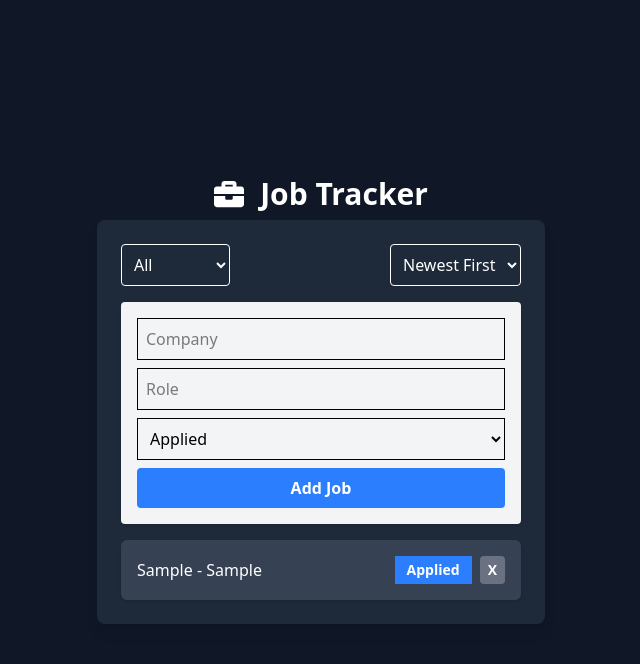
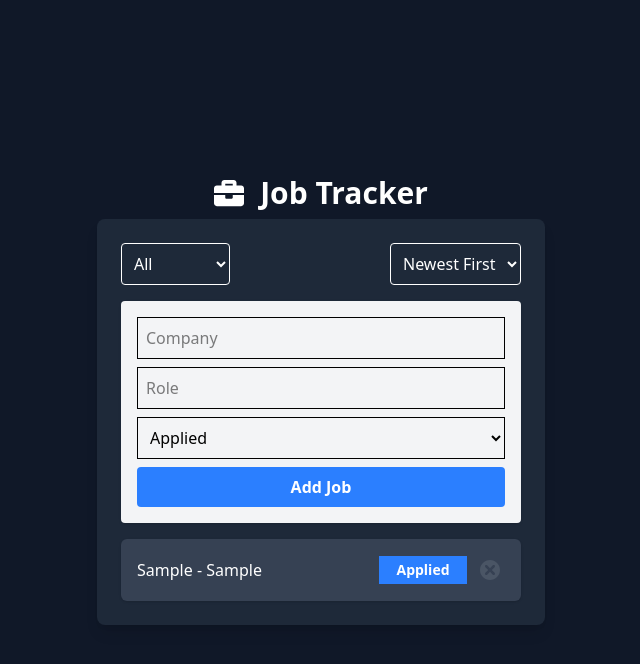
Before and after one commit to nathann07/Job-Tracker, a React (Vite) app: page / in a window 1280 px wide. Both pictures are taken after typing "Sample", "Sample" into the empty fields and a click on the button "Add Job". Shown: the top 664 px of the page, without its empty margins (319-959 px from the left). Built offline with nearby package versions, Linux system fonts and the light colour scheme.

Commit message:
add edit job form to edit existing jobs

```diff
--- a/src/App.jsx
+++ b/src/App.jsx
@@ -3,11 +3,13 @@ import Header from "./components/Header";
 import JobForm from "./components/JobForm";
 import JobList from "./components/JobList";
 import FilterBar from "./components/FilterBar";
+import EditJobForm from "./components/EditJobForm";
 
 const App = () => {
   const [jobs, setJobs] = useState([]);
   const [filter, setFilter] = useState("All");
   const [sortOrder, setSortOrder] = useState("newest");
+  const [editingJob, setEditingJob] = useState(null);
 
   useEffect(() => {
     const savedJobs = JSON.parse(localStorage.getItem("jobs")) || [];
@@ -20,6 +22,7 @@ const App = () => {
     localStorage.setItem("jobs", JSON.stringify(jobs));
   }, [jobs]);
 
+
   const addJob = (job) => {
     const newJob = { ...job, id: Date.now() };
     setJobs([...jobs, newJob]);
@@ -29,14 +32,37 @@ const App = () => {
     setJobs(jobs.filter(job => job.id !== jobId));
   };
 
+  const startEditing = (job) => {
+    setEditingJob(job);
+  };
+
+  const saveEdit = (updatedJob) => {
+    setJobs((prevJobs) => {
+      return prevJobs.map((job) =>
+        job.id === updatedJob.id ? { ...job, ...updatedJob } : job
+      );
+    });
+    setEditingJob(null);
+  };
+
+  const cancelEdit = () => {
+    setEditingJob(null);
+  };
+
   return (
     <div className="flex flex-col items-center justify-center min-h-screen bg-gray-900 p-4">
       <Header />
       <div className="py-1"></div>
       <div className="w-full max-w-md bg-gray-800 p-6 rounded-lg shadow-lg">
-        <FilterBar filter={filter} setFilter={setFilter} sortOrder={sortOrder} setSortOrder={setSortOrder} />
-        <JobForm addJob={addJob} />
-        <JobList jobs={jobs} deleteJob={deleteJob} filter={filter} sortOrder={sortOrder} />
+        {editingJob ? (
+            <EditJobForm job={editingJob} saveEdit={saveEdit} cancelEdit={cancelEdit} />
+          ) : (
+            <>
+              <FilterBar filter={filter} setFilter={setFilter} sortOrder={sortOrder} setSortOrder={setSortOrder} />
+              <JobForm addJob={addJob} />
+              <JobList jobs={jobs} deleteJob={deleteJob} startEditing={startEditing} filter={filter} sortOrder={sortOrder} />
+            </>
+          )}
       </div>
     </div>
   );
--- /dev/null
+++ b/src/components/EditJobForm.jsx
@@ -0,0 +1,47 @@
+import { useState } from "react";
+
+const EditJobForm = ({ job, saveEdit, cancelEdit }) => {
+  const [updatedJob, setUpdatedJob] = useState({ ...job });
+
+  const handleSubmit = (e) => {
+    e.preventDefault();
+    saveEdit(updatedJob);
+  };
+
+  return (
+    <form onSubmit={handleSubmit} className="p-4 bg-gray-800 rounded-lg shadow-lg">
+      <input
+        type="text"
+        placeholder="Company"
+        className="border p-2 w-full mb-2 bg-gray-700 text-white"
+        value={updatedJob.company}
+        onChange={(e) => setUpdatedJob({ ...updatedJob, company: e.target.value })}
+        required
+      />
+      <input
+        type="text"
+        placeholder="Role"
+        className="border p-2 w-full mb-2 bg-gray-700 text-white"
+        value={updatedJob.role}
+        onChange={(e) => setUpdatedJob({ ...updatedJob, role: e.target.value })}
+        required
+      />
+      <select
+        className="border p-2 w-full mb-2 bg-gray-700 text-white"
+        value={updatedJob.status}
+        onChange={(e) => setUpdatedJob({ ...updatedJob, status: e.target.value })}
+      >
+        <option>Applied</option>
+        <option>Interview</option>
+        <option>Offer</option>
+        <option>Rejected</option>
+      </select>
+      <div className="flex gap-2">
+        <button type="submit" className="bg-blue-500 text-white p-2 w-full">Save</button>
+        <button type="button" className="bg-gray-500 text-white p-2 w-full" onClick={cancelEdit}>Cancel</button>
+      </div>
+    </form>
+  );
+};
+
+export default EditJobForm;
--- /dev/null
+++ b/src/components/HoverButton.jsx
@@ -0,0 +1,18 @@
+import React, { useState } from "react";
+
+const HoverButton = ({ message, hoverMessage, classes, action }) => {
+  const [isHovered, setIsHovered] = useState(false);
+
+  return (
+    <button
+      className={`${classes}`}
+      onMouseEnter={() => setIsHovered(true)}
+      onMouseLeave={() => setIsHovered(false)}
+      onClick={action}
+    >
+      {isHovered ? hoverMessage : message}
+    </button>
+  );
+};
+
+export default HoverButton;
--- a/src/components/JobList.jsx
+++ b/src/components/JobList.jsx
@@ -1,4 +1,9 @@
-const JobList = ({ jobs, deleteJob, filter, sortOrder }) => {
+import React, { useState } from "react";
+import { TiDelete } from "react-icons/ti";
+import HoverButton from "./HoverButton";
+
+const JobList = ({ jobs, deleteJob, startEditing, filter, sortOrder }) => {
+
   const filteredJobs = filter === "All" ? jobs : jobs.filter(job => job.status === filter);
 
   const sortedJobs = [...filteredJobs].sort((a, b) =>
@@ -16,7 +21,10 @@ const JobList = ({ jobs, deleteJob, filter, sortOrder }) => {
               {job.company} - {job.role}
             </span>
             <span className="flex gap-2 items-center">
-              <span className={`px-3 py-1 text-sm font-bold ${
+              <HoverButton
+                message={job.status}
+                hoverMessage="Edit"
+                classes={`w-22 h-7 flex items-center justify-center text-sm font-bold ${
                 job.status === "Applied"
                   ? "bg-blue-500"
                   : job.status === "Interview"
@@ -24,14 +32,14 @@ const JobList = ({ jobs, deleteJob, filter, sortOrder }) => {
                   : job.status === "Offer"
                   ? "bg-green-500"
                   : "bg-red-500"
-              } text-white`}>
-                {job.status}
-              </span>
+              } text-white hover:bg-gray-600`}
+                action={() => startEditing(job)}
+              />
               <button
-                className="px-2 py-1 text-sm font-bold bg-gray-500 text-white hover:bg-gray-400 rounded"
+                className="text-3xl font-bold text-gray-600 hover:text-gray-400 rounded"
                 onClick={() => deleteJob(job.id)}
               >
-                X
+                  <TiDelete className=""/>
               </button>
             </span>
           </div>
```
